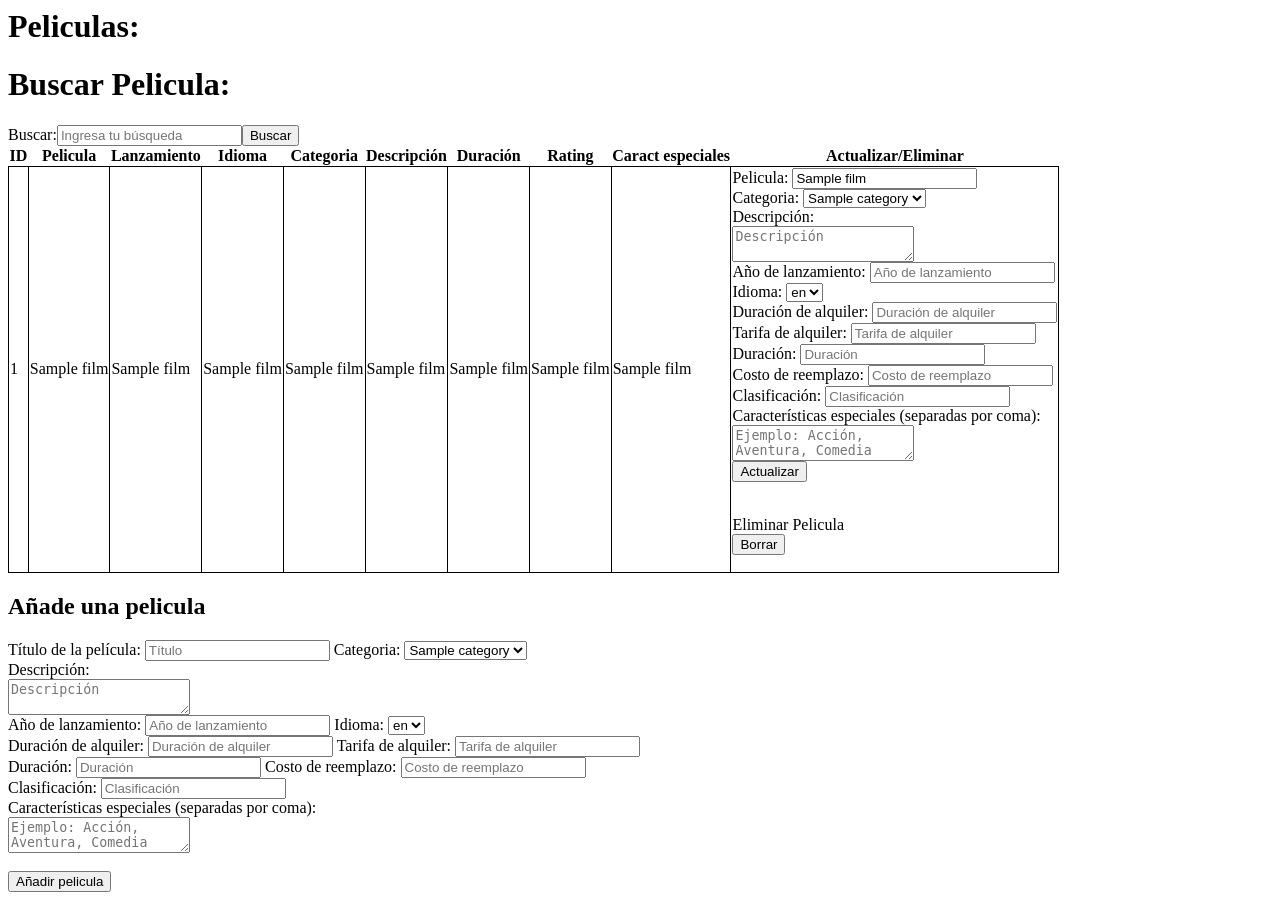
After one commit to javiercl/itsa_23sis5_rentals, a Flask app: page /film in a window 1280 px wide. The commit adds this page. Run offline with Flask 3, Linux system fonts and the light colour scheme; a database or web service that is not in the repository returns one stand-in record (values such as "Sample title"); some libraries are stand-ins or nearby versions.

Commit message:
Descripción de tus cambios

```diff
--- a/app.py
+++ b/app.py
@@ -1,5 +1,5 @@
 from flask import Flask, current_app
-import home, category, film_category
+import home, category, film_category,language,film
 
 app = Flask(__name__)
 
@@ -22,12 +22,24 @@ app.add_url_rule('/category/create','category_create', category.create, methods
 app.add_url_rule('/category/update','category_update', category.update, methods = ['POST'])
 app.add_url_rule('/category/delete','category_delete', category.delete, methods = ['POST'])
 
+
 app.add_url_rule('/film_category','film_category', film_category.index, defaults={'page': 1}, methods = ['GET'])
+
 app.add_url_rule('/film_category/<page>','film_category', film_category.index, methods = ['GET'])
 app.add_url_rule('/film_category/create','film_category_create', film_category.create, methods = ['POST'])
 app.add_url_rule('/film_category/update','film_category_update', film_category.update, methods = ['POST'])
 app.add_url_rule('/film_category/delete','film_category_delete', film_category.delete, methods = ['POST'])
 
+app.add_url_rule('/film','film_view', film.index, methods = ['GET'])
+app.add_url_rule('/film/search','film_search', film.search, methods = ['POST'])
+app.add_url_rule('/film/create','film_create', film.create, methods = ['POST'])
+app.add_url_rule('/film/update','film_update', film.update, methods = ['POST'])
+app.add_url_rule('/film/delete','film_delete', film.delete, methods = ['POST'])
+
+app.add_url_rule('/language','language_view', language.index, methods = ['GET'])
+app.add_url_rule('/language/create','language_create', language.create, methods = ['POST'])
+app.add_url_rule('/language/update','language_update', language.update, methods = ['POST'])
+app.add_url_rule('/language/delete','language_delete', language.delete, methods = ['POST'])
 
 if __name__ == '__main__':
 	app.run(debug=True)
--- /dev/null
+++ b/templates/film_view.html
@@ -0,0 +1,152 @@
+<html>
+<head>
+	<title>Rentas de peliculas</title>
+</head>
+<body>
+	<h1>Peliculas:</h1>
+	<table style="border-collapse:collapse;">
+        <thead>
+            <tr>
+            <th>ID</th>
+            <th>Pelicula</th>
+            <th>Lanzamiento</th>
+            <th>Idioma</th>
+            <th>Categoria</th>
+            <th>Descripción</th>
+            <th>Duración</th>
+            <th>Rating</th>
+            <th>Caract especiales</th>
+            <th>Actualizar/Eliminar</th>
+            </tr>
+        </thead>
+    <h1>Buscar Pelicula:</h1>
+
+    <form action="/film/search" method="post">
+        <label for="search_query">Buscar:</label>
+        <input type="text" id="search_query" name="buscar" placeholder="Ingresa tu búsqueda">
+        <input type="submit" value="Buscar">
+    </form>
+        <tbody>
+            {% for row in data %}
+            <tr>
+                <td style="border:1px solid black">{{ row[0] }}</td>
+                <td style="border:1px solid black">{{ row[1] }}</td>
+                <td style="border:1px solid black">{{ row[2] }}</td>
+                <td style="border:1px solid black">{{ row[3] }}</td>
+                <td style="border:1px solid black">{{ row[4] }}</td>
+                <td style="border:1px solid black">{{ row[5] }}</td>
+                <td style="border:1px solid black">{{ row[6] }}</td>
+                <td style="border:1px solid black">{{ row[10] }}</td>
+                <td style="border:1px solid black">{{ row[11] }}</td>
+
+                <td style="border:1px solid black">
+                    <form action="/film/update" method="post">
+                        <label for="film_id">Pelicula:</label>
+                        <input type="text" name="title" value="{{ row[1] }}">
+                        <input type="hidden" name ="id_film" value="{{row[0]}}">
+                        <br/>
+                        <label for="category_id">Categoria:</label>
+                        <select name="category_id" id="category_id">
+                          {% for categ in category %}
+                            <option value="{{ categ[0] }}">{{ categ[1] }}</option>
+                          {% endfor %}
+                        </select>
+                        <br>
+                        <label for="description">Descripción:</label>
+                        <br>
+                        <textarea name="descrip" placeholder="Descripción" required></textarea>
+                        <br>
+                        <label for="release_year">Año de lanzamiento:</label>
+                        <input type="number" name="release_year" placeholder="Año de lanzamiento" required>
+                        <br>
+                        <label for="language_id">Idioma:</label>
+                        <select name="id_lang" id="numero">
+                            <!-- Lista desplegable de idiomas -->
+                            {% for idioma in idems %}
+                                <option value="{{idioma[0]}}">{{ idioma[1] }}</option>
+                            {% endfor %}
+                        </select>
+                        <br>
+                        <label for="rental_duration">Duración de alquiler:</label>
+                        <input type="number" name="rental_duration" placeholder="Duración de alquiler" required>
+                        <br>
+                        <label for="rental_rate">Tarifa de alquiler:</label>
+                        <input type="number" step="0.01" name="rental_rate" placeholder="Tarifa de alquiler" required>
+                        <br>
+                        <label for="length">Duración:</label>
+                        <input type="number" name="length" placeholder="Duración">
+                        <br>
+                        <label for="replacement_cost">Costo de reemplazo:</label>
+                        <input type="number" step="0.01" name="replacement_cost" placeholder="Costo de reemplazo" required>
+                        <br>
+                        <label for="rating">Clasificación:</label>
+                        <input type="text" name="rating" placeholder="Clasificación">
+                        <br>
+                        <label for="special_features">Características especiales (separadas por coma):</label>
+                        <br>
+                        <textarea name="special_features" placeholder="Ejemplo: Acción, Aventura, Comedia"></textarea>
+                        <br>
+                        <input type="submit" value="Actualizar">
+                    </form>
+                    <form action="/film/delete" method="post">
+                        <input type="hidden" name="film_id" value="{{ row[0] }}">
+                        <br/>
+                        <label>Eliminar Pelicula</label>
+                        <br>
+                        <input type="submit" value="Borrar">
+                    </form>
+                </td>
+            </tr>
+            {% endfor %}
+        </tbody>
+	</table>
+	<h2>Añade una pelicula</h2>
+    <form action="/film/create" method="post">
+    <label for="title">Título de la película:</label>
+    <input type="text" name="title" placeholder="Título" required>
+    <label for="category_id">Categoria:</label>
+    <select name="category_id" id="category_id">
+      {% for categ in category %}
+        <option value="{{ categ[0] }}">{{ categ[1] }}</option>
+      {% endfor %}
+    </select>
+    <br>
+    <label for="description">Descripción:</label>
+    <br>
+    <textarea name="description" placeholder="Descripción" required></textarea>
+    <br>
+    <label for="release_year">Año de lanzamiento:</label>
+    <input type="number" name="release_year" placeholder="Año de lanzamiento" required>
+
+    <label for="language_id">Idioma:</label>
+    <select name="numero" id="numero">
+        <!-- Lista desplegable de idiomas -->
+        {% for idioma in idems %}
+            <option value="{{idioma[0]}}">{{ idioma[1] }}</option>
+        {% endfor %}
+    </select>
+    <br>
+    <label for="rental_duration">Duración de alquiler:</label>
+    <input type="number" name="rental_duration" placeholder="Duración de alquiler" required>
+
+    <label for="rental_rate">Tarifa de alquiler:</label>
+    <input type="number" step="0.01" name="rental_rate" placeholder="Tarifa de alquiler" required>
+    <br>
+    <label for="length">Duración:</label>
+    <input type="number" name="length" placeholder="Duración">
+
+    <label for="replacement_cost">Costo de reemplazo:</label>
+    <input type="number" step="0.01" name="replacement_cost" placeholder="Costo de reemplazo" required>
+    <br>
+    <label for="rating">Clasificación:</label>
+    <input type="text" name="rating" placeholder="Clasificación">
+    <br>
+    <label for="special_features">Características especiales (separadas por coma):</label>
+    <br>
+    <textarea name="special_features" placeholder="Ejemplo: Acción, Aventura, Comedia"></textarea>
+    <br>
+    <br>
+    <input type="submit" value="Añadir pelicula">
+	</form>
+</body>
+</html>
--- a/templates/home_view.html
+++ b/templates/home_view.html
@@ -7,5 +7,9 @@
     <a href="/category">Categorias</a>
     <br/>
     <a href="/film_category">Peliculas por Categoria</a>
+    <br/>
+    <a href="/film">Peliculas</a>
+    <br/>
+    <a href="/language">Lenguajes</a>
 </body>
 </html>
```
Also changed, not shown: film.py (added, +238 -0 lines), language.py (added, +120 -0 lines), templates/language_view.html (added, +42 -0 lines).
